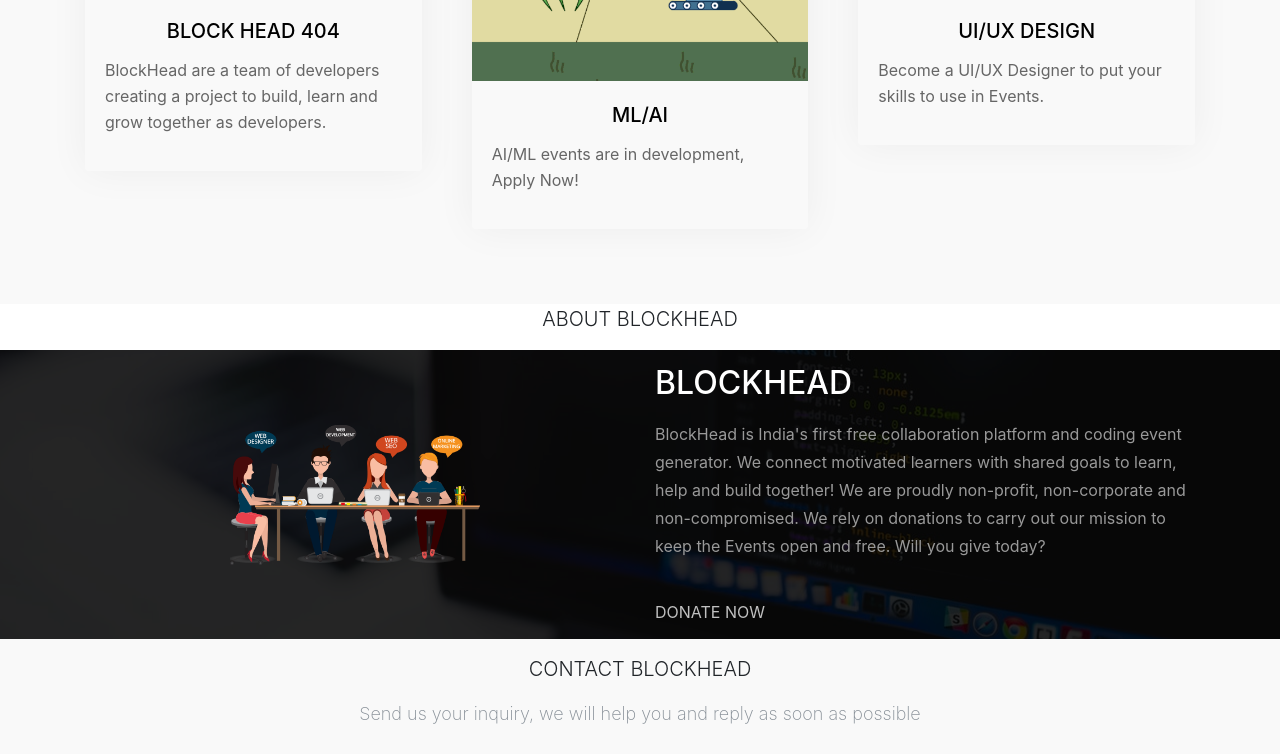
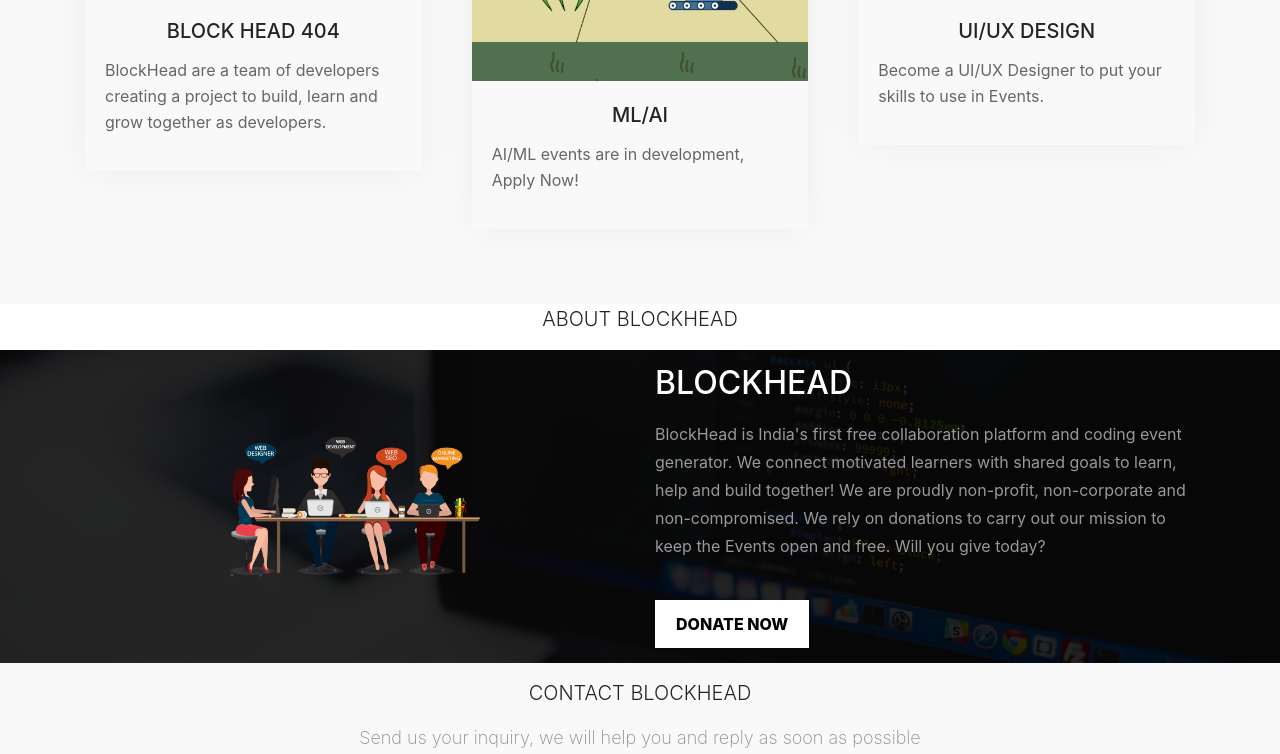
Before and after one commit to blockhead404/blockhead404.github.io, a plain HTML site: page index.html in a window 1280 px wide. Shown: the part 1485-2239 px from the top of the page. Drawn offline with Linux system fonts and the light colour scheme; files whose address does not match are found by name.

Commit message:
Update index.html

```diff
--- a/index.html
+++ b/index.html
@@ -110,7 +110,7 @@
 							  <img class="card-img-top" src="img/news/bh1.gif" alt="Article Image">
 							  <div class="card-body">
 
-							    <h4 class="card-title" align="center"><a href="#" data-toggle="read" data-id="1">BLOCK HEAD 404</a></h4>
+							    <h4 class="card-title" align="center">BLOCK HEAD 404</h4>
 							    <p class="card-text">BlockHead are a team of developers creating a project to build, learn and grow together as developers.</p>
 							    <div class="text-right">
 
@@ -123,7 +123,7 @@
 							  <img class="card-img-top" src="img/news/ml_1.gif" alt="Article Image">
 							  <div class="card-body">
 
-							    <h4 class="card-title" align="center"><a href="#" data-toggle="read" data-id="1">ML/AI</a></h4>
+							    <h4 class="card-title" align="center">ML/AI</h4>
 							    <p class="card-text">AI/ML events are in development, Apply Now!</p>
 							    <div class="text-right">
 
@@ -136,7 +136,7 @@
 							  <img class="card-img-top" src="img/news/ui.gif" alt="Article Image">
 							  <div class="card-body">
 
-							    <h4 class="card-title" align="center"><a href="#" data-toggle="read" data-id="1">UI/UX DESIGN</a></h4>
+							    <h4 class="card-title" align="center">UI/UX DESIGN</h4>
 							    <p class="card-text">Become a UI/UX Designer to put your skills to use in Events.</p>
 							    <div class="text-right" id="a">
 
@@ -166,7 +166,7 @@
 							BlockHead is India's first free collaboration platform and coding event generator. We connect motivated learners with shared goals to learn, help and build together! We are proudly non-profit, non-corporate and non-compromised. We rely on donations to carry out our mission to keep the Events open and free. Will you give today?
 							</p>
 							<div class="projects-cta">
-								<a href="#" target="_blank">
+								<a href="#" class="btn btn-primary" target="_blank">
 									DONATE NOW
 								</a>
 
```
